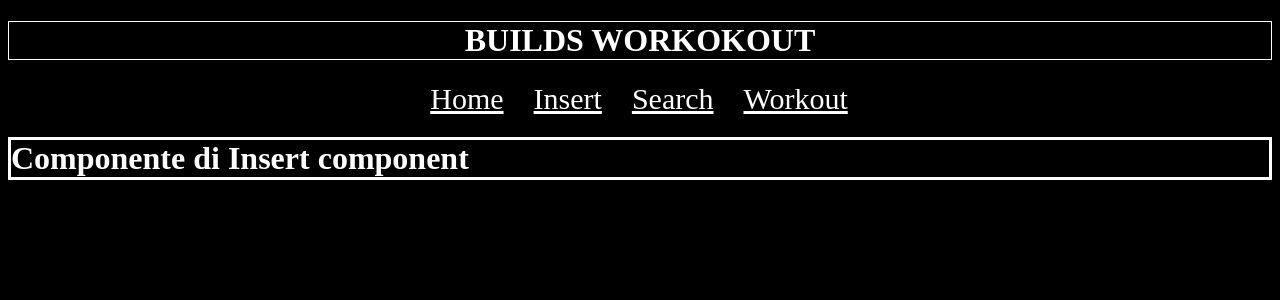
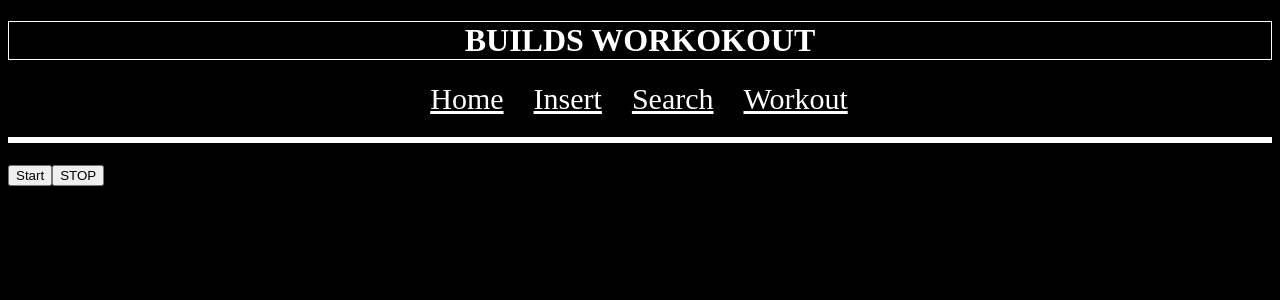
Before and after one commit to RichardMoschini87/workpwa, a React (Create React App) app: page / in a window 1280 px wide. Shown: the top 300 px of the page. Built offline with nearby package versions, Linux system fonts and the light colour scheme.

Commit message:
cronometro prova

```diff
--- a/src/componets/Insert.css
+++ b/src/componets/Insert.css
@@ -2,3 +2,6 @@ h1{
 	color:white;
 	border:solid;
 }
+#elId{
+	color: white;
+}
--- a/src/componets/Insert.js
+++ b/src/componets/Insert.js
@@ -1,12 +1,35 @@
 import React from "react";
 import './Insert.css'
 
-function Insert(){
-    //conflitto
-    return(
-        <div id='div'><h1>Componente di Insert component</h1></div>
+function Insert() {
+    var cronometro = 0;
+    var min = 0, sec = 0
+
+    const start = () => {
+        cronometro = setInterval(() => {
+            sec++;
+            if (sec === 60) {
+                min++;
+                sec = 0;
+            }
+            document.getElementById('idd').innerHTML = min + ':' + sec
+        }, 1000)
+    }
+
+    const stop = () => {
+        clearInterval(cronometro)
+        min = 0;
+        sec = 0;
+        document.getElementById('idd').innerHTML = min + ':' + sec
+    }
+
+    return (
+        <div>
+            <h1 id='idd'></h1>
+            <button onClick={start} >Start</button>
+            <button onClick={stop}>STOP</button>
+        </div>
     )
-	//conflittos
 }
 
 export default Insert;
```
Also changed, not shown: src/componets/Header.css (line endings or trailing spaces), src/cronometro/Cronometro.js (added).
